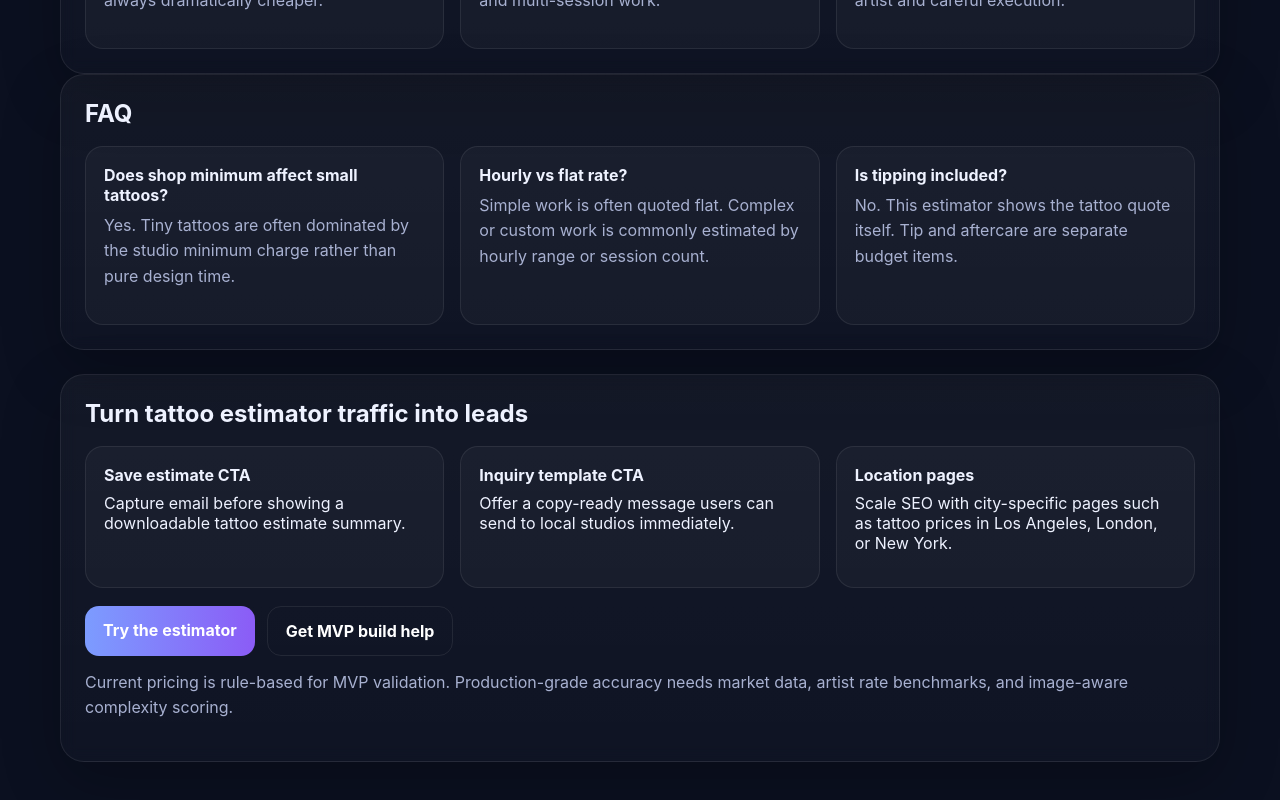
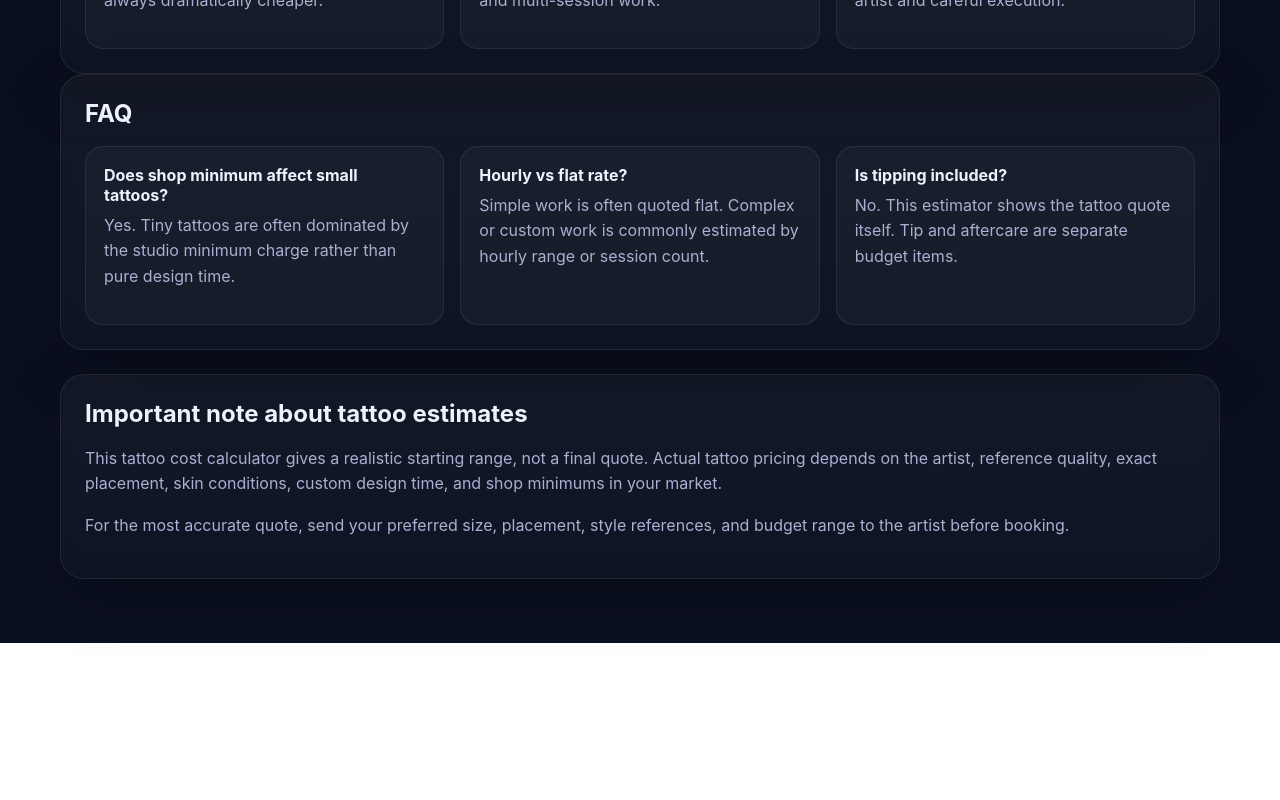
Before and after one commit to AOKA666/tattoo-price-estimator-next, a Next.js app: page / in a window 1280 px wide. Shown: the part 1680-2480 px from the top of the page. After the commit the page ends 2323 px from the top, so only its background shows below. Built offline with nearby package versions, Linux system fonts and the light colour scheme; no server answers.

Commit message:
refactor: remove internal lead-gen section from public page

```diff
--- a/app/globals.css
+++ b/app/globals.css
@@ -38,5 +38,5 @@ label{display:grid;gap:8px;color:#dce4ff;font-size:14px;font-weight:600;} select
 .button{border:0;border-radius:14px;padding:14px 18px;background:linear-gradient(90deg,var(--accent),var(--accent-2));color:white;font:inherit;font-weight:700;cursor:pointer;display:inline-block;}
 .button.secondary{background:transparent;border:1px solid var(--line);} .result-card{min-height:420px;} .placeholder{border:1px dashed var(--line);border-radius:18px;padding:22px;} .price{font-size:2.4rem;font-weight:800;margin-bottom:6px;} .session-pill{display:inline-block;padding:8px 12px;border-radius:999px;background:rgba(53,211,153,.14);color:#a7f3d0;font-weight:700;margin:8px 0 18px;}
 .result-section + .result-section{margin-top:18px;} .result-section ul{padding-left:18px;} .result-section li + li{margin-top:8px;}
-.info-grid,.faq-list,.cta-grid,.guide-grid{display:grid;grid-template-columns:repeat(3,minmax(0,1fr));gap:16px;} .info-grid article,.faq-list article,.cta-grid article,.guide-grid article{padding:18px;background:rgba(255,255,255,.03);border-radius:18px;border:1px solid var(--line);} .guide-card,.cta-card{margin-top:24px;} .cta-actions{display:flex;gap:12px;flex-wrap:wrap;margin-top:18px;}
+.info-grid,.faq-list,.cta-grid,.guide-grid{display:grid;grid-template-columns:repeat(3,minmax(0,1fr));gap:16px;} .info-grid article,.faq-list article,.cta-grid article,.guide-grid article{padding:18px;background:rgba(255,255,255,.03);border-radius:18px;border:1px solid var(--line);} .guide-card,.note-card{margin-top:24px;} .cta-actions{display:flex;gap:12px;flex-wrap:wrap;margin-top:18px;}
 @media (max-width:900px){.hero,.grid,.info-grid,.faq-list,.form-grid,.cta-grid,.guide-grid{grid-template-columns:1fr;}}
--- a/app/page.js
+++ b/app/page.js
@@ -221,27 +221,10 @@ export default function Page() {
         </div>
       </section>
 
-      <section className="card cta-card">
-        <h2>Turn tattoo estimator traffic into leads</h2>
-        <div className="cta-grid">
-          <article>
-            <h3>Save estimate CTA</h3>
-            <p>Capture email before showing a downloadable tattoo estimate summary.</p>
-          </article>
-          <article>
-            <h3>Inquiry template CTA</h3>
-            <p>Offer a copy-ready message users can send to local studios immediately.</p>
-          </article>
-          <article>
-            <h3>Location pages</h3>
-            <p>Scale SEO with city-specific pages such as tattoo prices in Los Angeles, London, or New York.</p>
-          </article>
-        </div>
-        <div className="cta-actions">
-          <a className="button" href="#result">Try the estimator</a>
-          <a className="button secondary" href="mailto:hello@example.com">Get MVP build help</a>
-        </div>
-        <p className="subtle" style={{ marginTop: 14 }}>Current pricing is rule-based for MVP validation. Production-grade accuracy needs market data, artist rate benchmarks, and image-aware complexity scoring.</p>
+      <section className="card note-card">
+        <h2>Important note about tattoo estimates</h2>
+        <p className="subtle">This tattoo cost calculator gives a realistic starting range, not a final quote. Actual tattoo pricing depends on the artist, reference quality, exact placement, skin conditions, custom design time, and shop minimums in your market.</p>
+        <p className="subtle">For the most accurate quote, send your preferred size, placement, style references, and budget range to the artist before booking.</p>
       </section>
     </main>
   );
```
